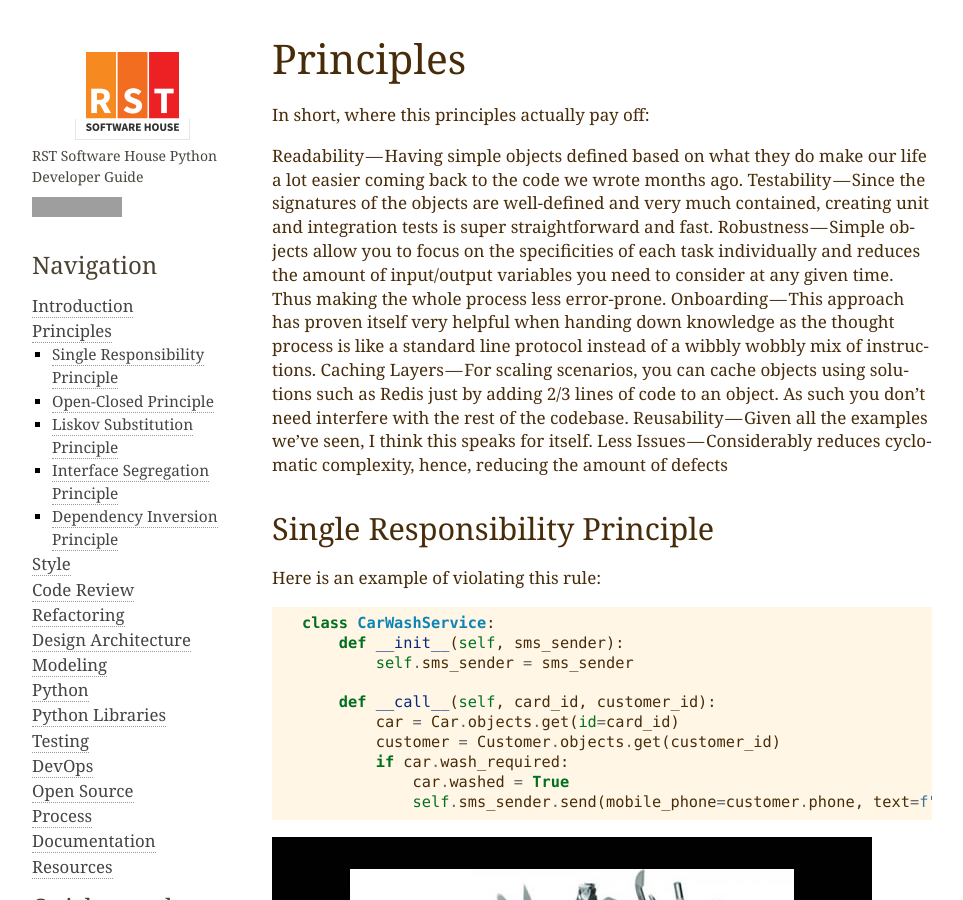
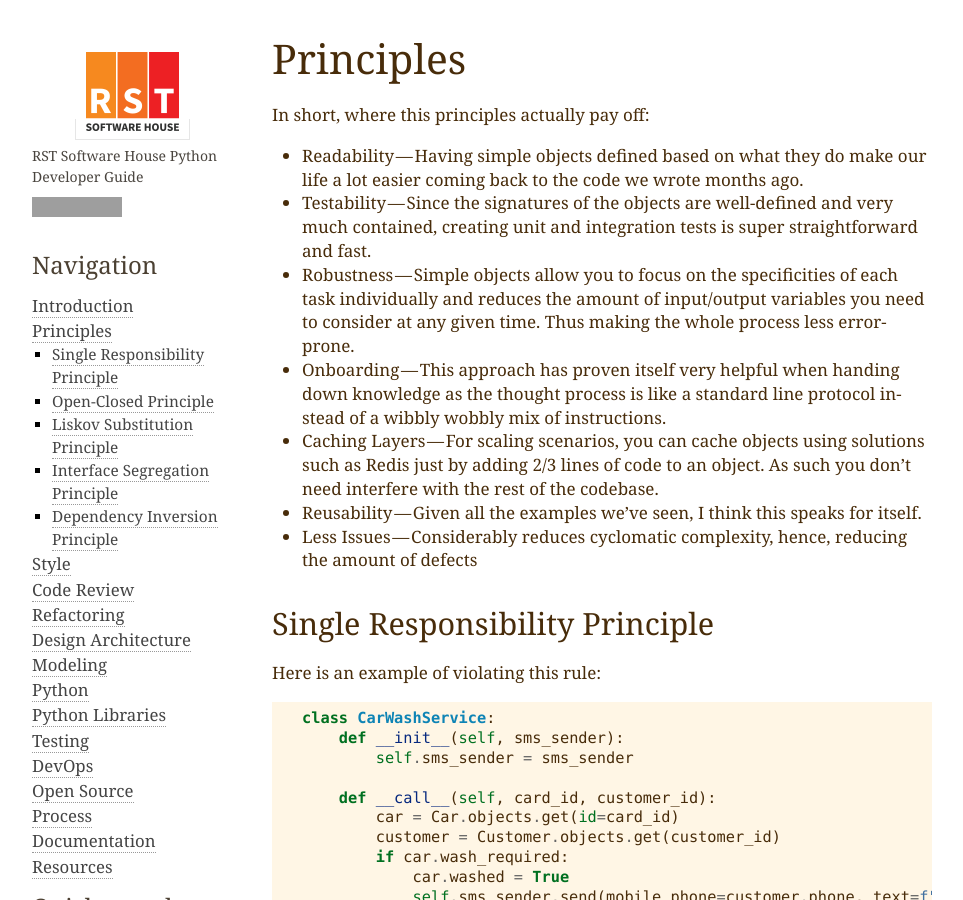
Before and after one commit to rstit/rst-developer-guide, a Sphinx documentation site: the page built from source/principles.rst, in a window 1280 px wide and 900 px high. Shown: the whole window, without its empty margins (148-1111 px from the left). Built offline with Sphinx 7.4.7, drawn with Linux system fonts in a browser that asks for light colours; grey boxes are pictures that could not be loaded.

```diff
--- a/source/principles.rst
+++ b/source/principles.rst
@@ -3,13 +3,13 @@ Principles
 
 In short, where this principles actually pay off:
 
-Readability — Having simple objects defined based on what they do make our life a lot easier coming back to the code we wrote months ago.
-Testability — Since the signatures of the objects are well-defined and very much contained, creating unit and integration tests is super straightforward and fast.
-Robustness — Simple objects allow you to focus on the specificities of each task individually and reduces the amount of input/output variables you need to consider at any given time. Thus making the whole process less error-prone.
-Onboarding — This approach has proven itself very helpful when handing down knowledge as the thought process is like a standard line protocol instead of a wibbly wobbly mix of instructions.
-Caching Layers — For scaling scenarios, you can cache objects using solutions such as Redis just by adding 2/3 lines of code to an object. As such you don't need interfere with the rest of the codebase.
-Reusability — Given all the examples we've seen, I think this speaks for itself.
-Less Issues — Considerably reduces cyclomatic complexity, hence, reducing the amount of defects
+- Readability — Having simple objects defined based on what they do make our life a lot easier coming back to the code we wrote months ago.
+- Testability — Since the signatures of the objects are well-defined and very much contained, creating unit and integration tests is super straightforward and fast.
+- Robustness — Simple objects allow you to focus on the specificities of each task individually and reduces the amount of input/output variables you need to consider at any given time. Thus making the whole process less error-prone.
+- Onboarding — This approach has proven itself very helpful when handing down knowledge as the thought process is like a standard line protocol instead of a wibbly wobbly mix of instructions.
+- Caching Layers — For scaling scenarios, you can cache objects using solutions such as Redis just by adding 2/3 lines of code to an object. As such you don't need interfere with the rest of the codebase.
+- Reusability — Given all the examples we've seen, I think this speaks for itself.
+- Less Issues — Considerably reduces cyclomatic complexity, hence, reducing the amount of defects
 
 
 Single Responsibility Principle
```
